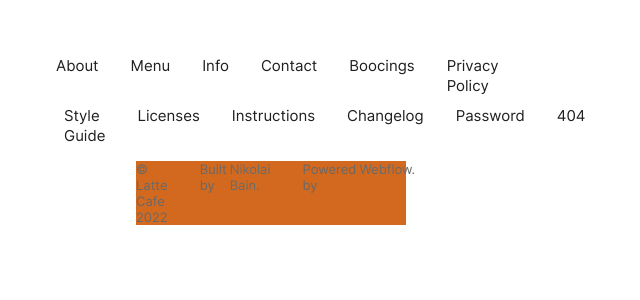
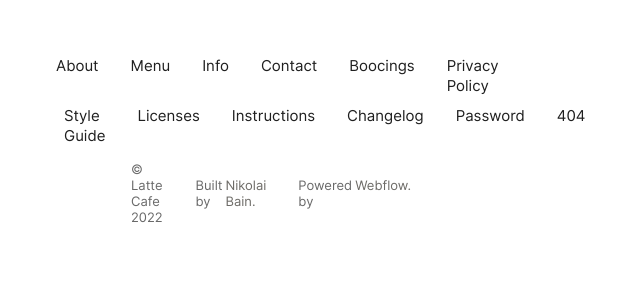
Before and after one commit to Gen1972/project_1, a PHP site: page /footer.html in a window 1280 px wide. Shown: the top 300 px of the page, without its empty margins (369-1009 px from the left). Run offline with PHP 8.4, Linux system fonts and the light colour scheme.

Commit message:
скорректировал издательский блок

```diff
--- a/css/footer.css
+++ b/css/footer.css
@@ -72,11 +72,12 @@ a {
 }
 
 .footer-copyright {
-    background-color:chocolate;
     display: flex;
+    align-items:center;
     margin-top: 16px;
-    margin-left: 435px;
-    margin-right: 435px;
+    margin-left: 430px;
+    margin-right: 430px;
+    min-height: 30px;
 }
 .built {
     display: flex;
--- a/footer.html
+++ b/footer.html
@@ -57,7 +57,7 @@
                 <p class="name">Nikolai Bain.</p>
             </div>
             <div class="powerd">
-                <p>Powered by <br></p>
+                <p>Powered by</p>
                 <p class="name">Webflow.</p>
             </div>
         </div>
```
